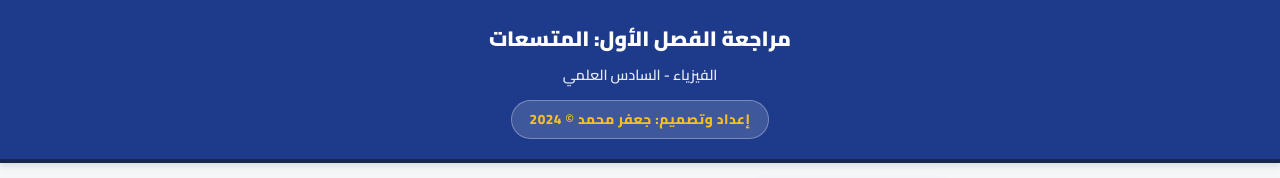
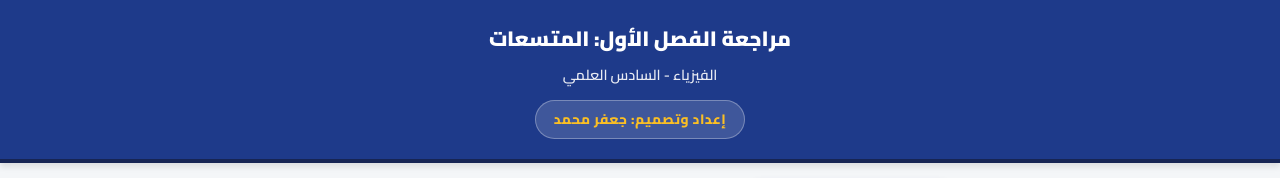
Before and after one commit to jmr4plus-ux/fezea, a plain HTML site: page index.html in a window 1280 px wide. Shown: the top 178 px of the page. Drawn offline with Linux system fonts and the light colour scheme.

Commit message:
Update index.html

```diff
--- a/index.html
+++ b/index.html
@@ -194,7 +194,7 @@
 
         <!-- الحقوق -->
         <div class="copyright-badge">
-            إعداد وتصميم: جعفر محمد © 2024
+            إعداد وتصميم: جعفر محمد
         </div>
     </header>
 
```
